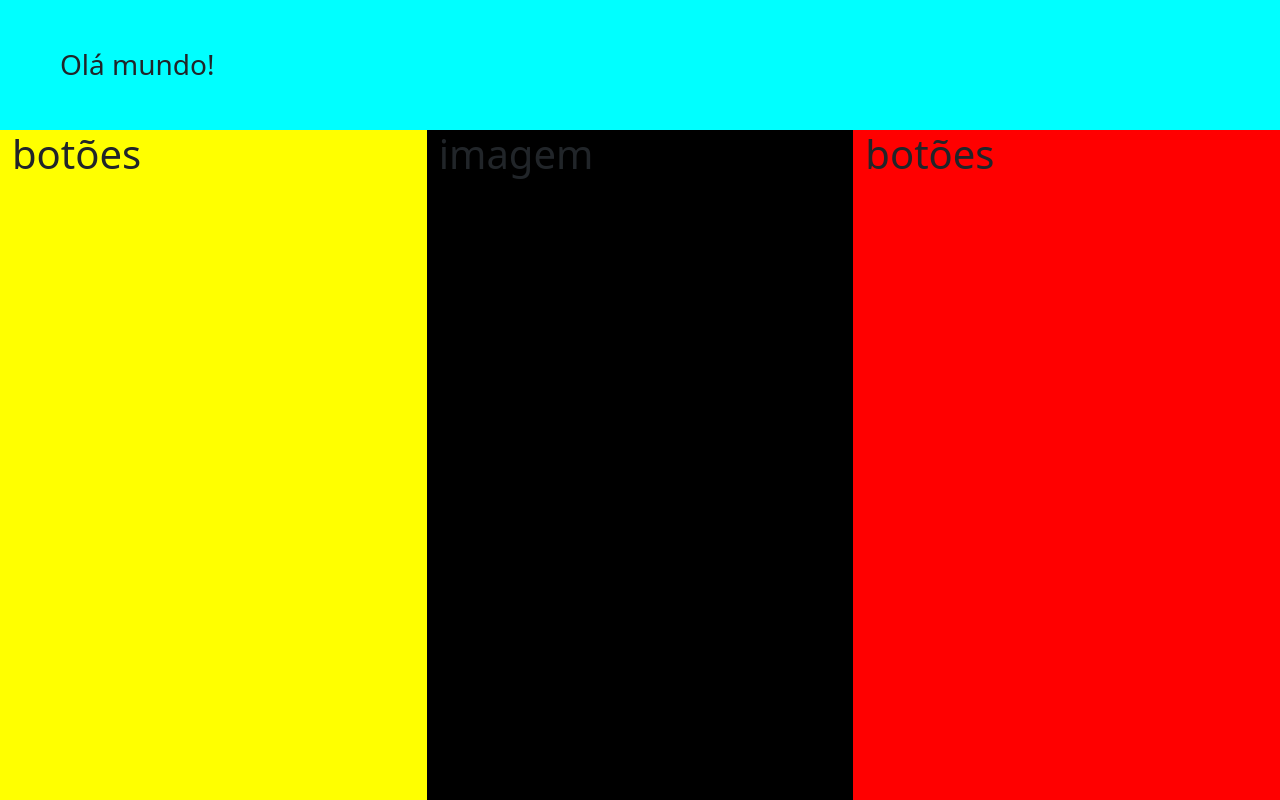
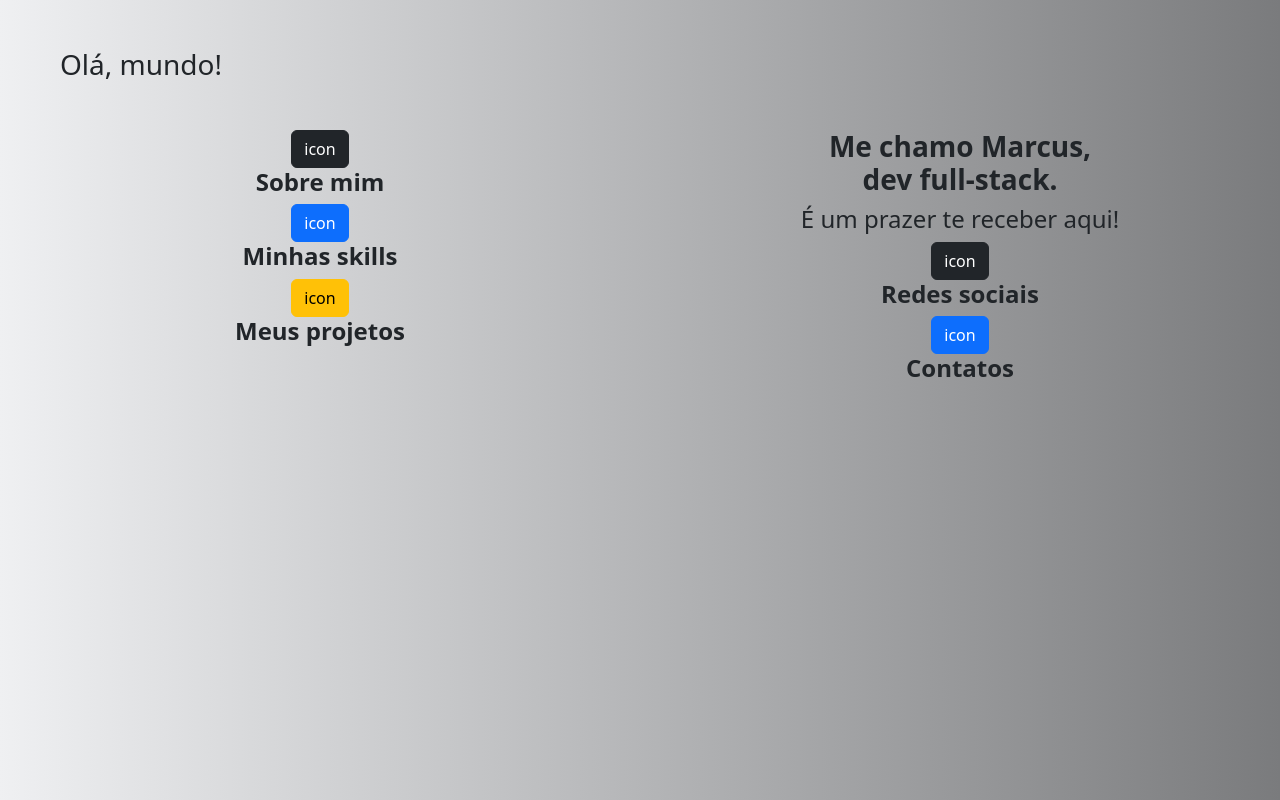
Before and after one commit to Marcus1Vinicius/portif-lio, a Django app: page / in a window 1280 px wide. Run offline with Django 5.2, Linux system fonts and the light colour scheme; data that the repository does not hold is empty; some web fonts are replaced.

Commit message:
ajustando a posição dos botões

```diff
--- a/meus_static/css/style.css
+++ b/meus_static/css/style.css
@@ -82,3 +82,7 @@ ul{
 .divisao{
     margin-top: 10%;
 }
+
+.circulo_black{
+    background-color: #181818;
+}
--- a/usuario/templates/index.html
+++ b/usuario/templates/index.html
@@ -16,10 +16,10 @@
     <div class="container-fluid min-vh-100 d-flex flex-column">
 
         <!-- linha onde fica o olá mundo -->
-        <div class="row 01" style="background-color: aqua;">
+        <div class="row 01">
             <!-- coluna do texto olá mundo -->
             <div class="col">
-                <h3 class="text-dark mx-5 my-5">Olá mundo!</h3>
+                <h3 class="text-dark mx-5 my-5">Olá, mundo!</h3>
             </div>
 
         </div>
@@ -28,21 +28,58 @@
          <div class="row 02 flex-grow-1">
 
             <!-- coluna dos botões sobre mim, skills e projetos -->
-            <div class="col" style="background-color: rgb(255, 255, 0);">
-                <h1>botões</h1>
+            <div class="col">
+                <div class="d-flex flex-column justify-content-center align-items-center">
+                    <button type="button" class="btn btn-dark">icon</button>
+                    <h4 class="text-center fw-bold">Sobre mim</h4>
+                </div>
+
+                <div class="d-flex flex-column justify-content-center align-items-center">
+                    <button type="button" class="btn btn-primary">icon</button>
+                    <h4 class="text-center fw-bold">Minhas skills</h4>
+                </div>
+
+                <div class="d-flex flex-column justify-content-center align-items-center">
+                    <button type="button" class="btn btn-warning">icon</button>
+                    <h4 class="text-center fw-bold">Meus projetos</h4>
+                </div>
+
             </div>
 
             <!-- coluna da imagem com o circulo de fundo -->
-            <div class="col" style="background-color: black;">
-                <h1>imagem</h1>
+            {% for usuario in usuarios %}
+            <div class="col d-flex justify-content-center align-items-center">
+                <div class="circulo_black"></div>
+                <div>
+                    <img class="eu img-fluid" src="/media/{{usuario.foto}}">
+                </div>
             </div>
+            {% endfor %}
 
             <!-- coluna com os botões de redes sociais e contatos -->
 
-            <div class="col" style="background-color: rgb(255, 0, 0);">
-                <h1>botões</h1>
+            <div class="col">
+
+                <div>
+                    <h3 class="text-center fw-bold">Me chamo Marcus, <br>
+                        dev full-stack.</h3>
+                    <h4 class="text-center fw-light">É um prazer te receber aqui!</h4>
+                </div>
+
+                <div class="d-flex flex-column justify-content-center align-items-center">
+                    <button type="button" class="btn btn-dark">icon</button>
+                    <h4 class="text-center fw-bold">Redes sociais</h4>
+                </div>
+
+                <div class="d-flex flex-column justify-content-center align-items-center">
+                    <button type="button" class="btn btn-primary">icon</button>
+                    <h4 class="fw-bold">Contatos</h4>
+                </div>
+
             </div>
 
          </div>
+
     </div>
+
 </body>
```
Also changed, not shown: media/usuario/20230202-_MG_6952_-_Tiago_Lima.png (added).
